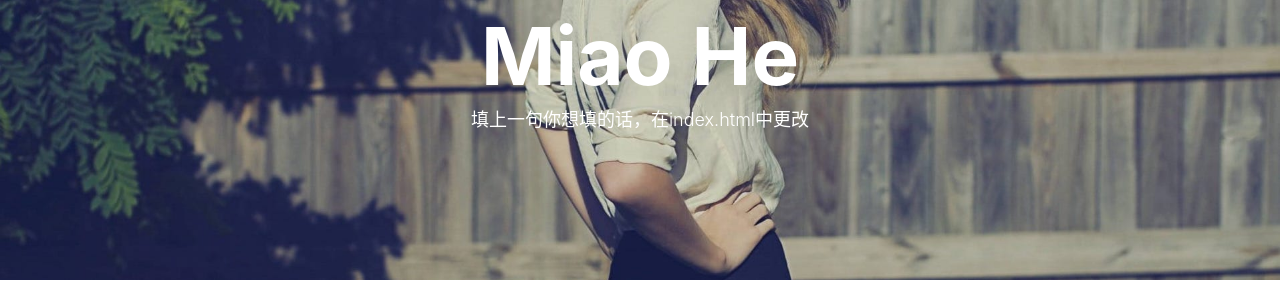
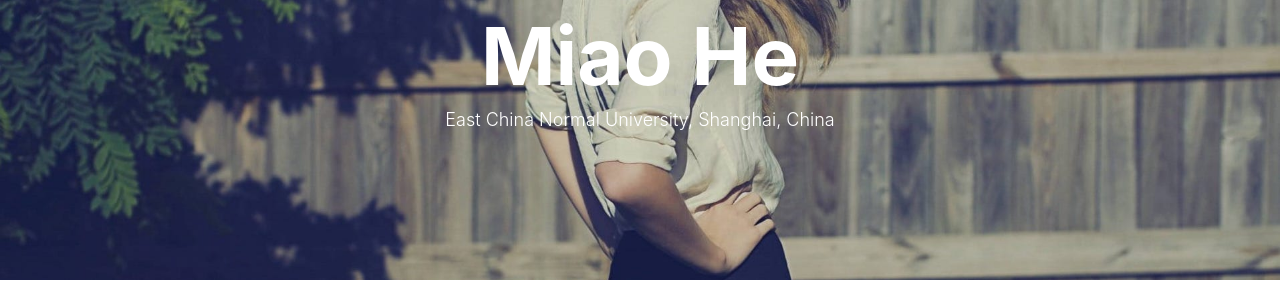
Before and after one commit to MiaoHe13/MiaoHe13.github.io, a Jekyll site: the page built from index.html, in a window 1280 px wide. Shown: the part 138-438 px from the top of the page. Built offline with Jekyll 4.4.1, drawn with Linux system fonts in a browser that asks for light colours; nearby versions of some CDN libraries; the list of posts is cut into pages by our own code; comment, search, counter and statistics services are not loaded.

Commit message:
Update index.html

```diff
--- a/index.html
+++ b/index.html
@@ -1,6 +1,6 @@
 ---
 layout: page
-description: "填上一句你想填的话，在index.html中更改"
+description: "East China Normal University, Shanghai, China"
 ---
 
 {% for post in paginator.posts %}
```
